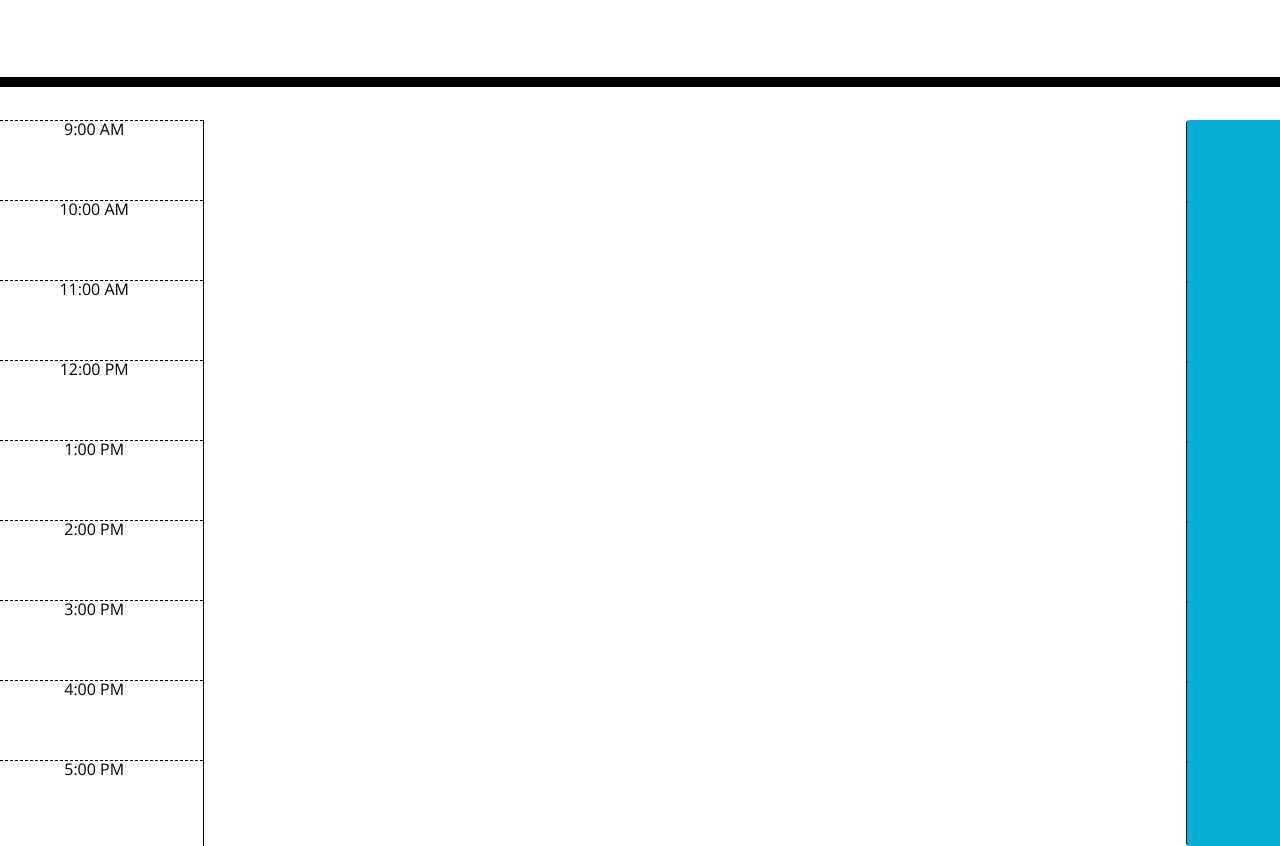
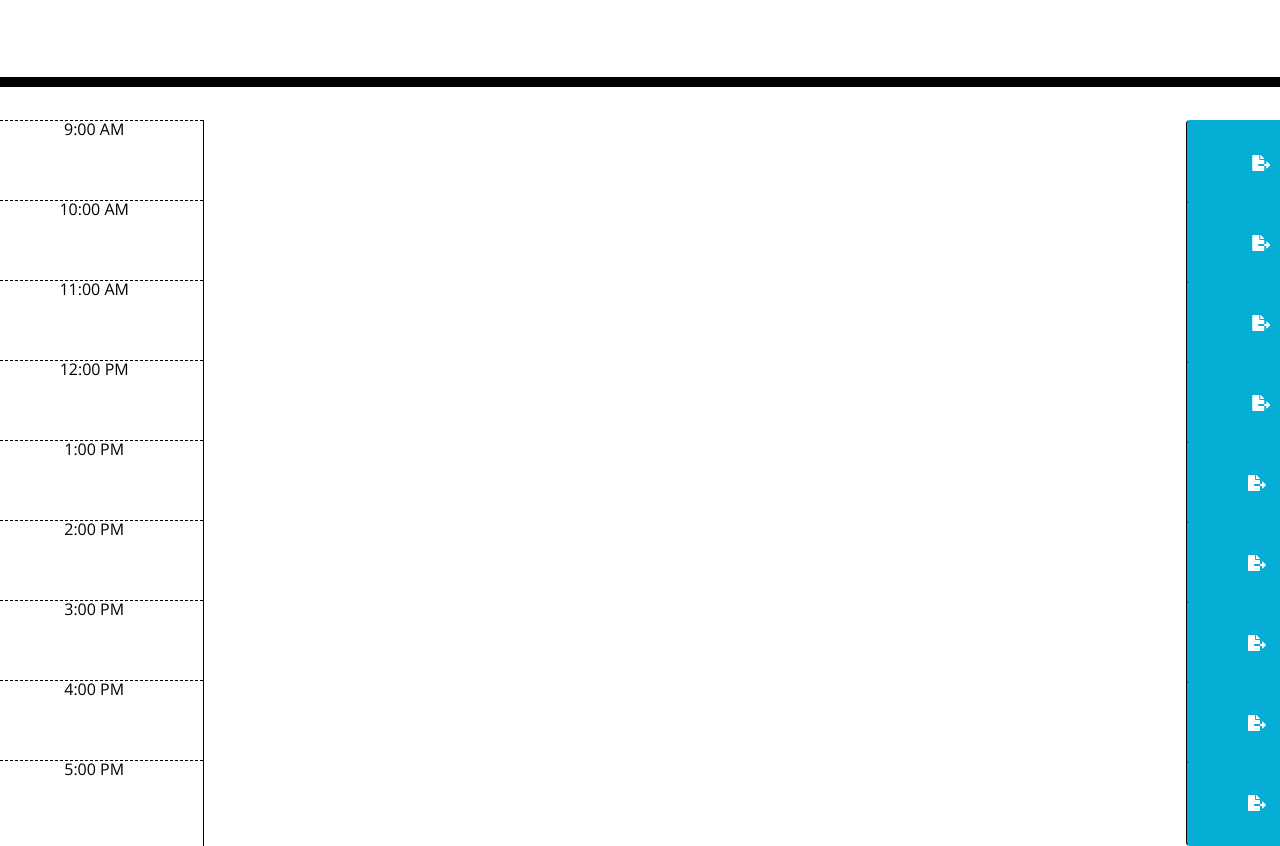
Before and after one commit to jrettinger/work-day-scheduler, a plain HTML site: page index.html in a window 1280 px wide. Shown: the part 181-1027 px from the top of the page. Drawn offline with nearby package versions, Linux system fonts and the light colour scheme; files that its build step writes are made by us from their sources.

Commit message:
updated style css path/updated save logo

```diff
--- a/index.html
+++ b/index.html
@@ -18,7 +18,8 @@
     href="https://fonts.googleapis.com/css?family=Open+Sans&display=swap"
     rel="stylesheet"
     />
-    <link rel="stylesheet" href="style.css" />
+    <link rel="stylesheet" href="./assets/css/style.css" />
+
     <title>Work Day Scheduler</title>
   </head>
 
@@ -28,15 +29,14 @@
       <p class="lead">A simple calendar app for scheduling your work day</p>
       <p id="currentDay" class="lead"></p>
     </header>
-    <div class="container">
+    <div id="container">
       <!-- Timeblocks go here -->
-    </div>
-<!-- The Work Day Begins at 9AM -->
+      <!-- The Work Day Starts at 9AM -->
       <div id="hour9" class="row time-block">
         <div class="col-2 hour">9:00 AM</div>
         <textarea class="col-9"></textarea>
         <button class="btn saveBtn col-1">
-    <i class="fa-solid fa-share"></i>
+          <i class="fas fa-file-export"></i>
         </button>
       </div>
 
@@ -44,15 +44,15 @@
         <div class="col-2 hour">10:00 AM</div>
         <textarea class="col-9"></textarea>
         <button class="btn saveBtn col-1">
-    <i class="fa-solid fa-share"></i>
+          <i class="fas fa-file-export"></i>
         </button>
       </div>
 
       <div id="hour11" class="row time-block">
         <div class="col-2 hour">11:00 AM</div>
         <textarea class="col-9"></textarea>
-  <button class="btn saveBtn col-1">
-    <i class="fa-solid fa-share"></i>
+        <button class="btn saveBtn col-md-1">
+          <i class="fas fa-file-export"></i>
         </button>
       </div>
 
@@ -60,7 +60,7 @@
         <div class="col-2 hour">12:00 PM</div>
         <textarea class="col-9"></textarea>
         <button class="btn saveBtn col-1">
-    <i class="fa-solid fa-share"></i>
+          <i class="fas fa-file-export"></i>
         </button>
       </div>
 
@@ -68,7 +68,7 @@
       <div class="col-2 hour">1:00 PM</div>
       <textarea class="col-9"></textarea>
       <button class="btn saveBtn col-1">
-    <i class="fa-solid fa-share"></i>
+        <i class="fas fa-file-export"></i>
       </button>
     </div>
 
@@ -76,7 +76,7 @@
       <div class="col-2 hour">2:00 PM</div>
       <textarea class="col-9"></textarea>
       <button class="btn saveBtn col-1">
-    <i class="fa-solid fa-share"></i>
+        <i class="fas fa-file-export"></i>
       </button>
     </div>
 
@@ -84,7 +84,7 @@
       <div class="col-2 hour">3:00 PM</div>
       <textarea class="col-9"></textarea>
       <button class="btn saveBtn col-1">
-    <i class="fa-solid fa-share"></i>
+        <i class="fas fa-file-export"></i>
       </button>
     </div>
 
@@ -92,7 +92,7 @@
       <div class="col-2 hour">4:00 PM</div>
       <textarea class="col-9"></textarea>
       <button class="btn saveBtn col-1">
-    <i class="fa-solid fa-share"></i>
+        <i class="fas fa-file-export"></i>
       </button>
     </div>
 
@@ -100,11 +100,14 @@
       <div class="col-2 hour">5:00 PM</div>
       <textarea class="col-9"></textarea>
       <button class="btn saveBtn col-1">
-    <i class="fa-solid fa-share"></i>
+        <i class="fas fa-file-export"></i>
       </button>
     </div>
 
-    <script src="https://cdnjs.cloudflare.com/ajax/libs/jquery/3.2.1/jquery.min.js"></script>
+
+    <script src="https://code.jquery.com/jquery-3.4.1.min.js"></script>
     <script src="https://cdnjs.cloudflare.com/ajax/libs/moment.js/2.24.0/moment.min.js"></script>
+    <script src='./assets/js/script.js'></script>
+
   </body>
 </html>
```
Also changed, not shown: assets/style.css (indentation only). Lines whose indentation alone changed are shown as unchanged.
